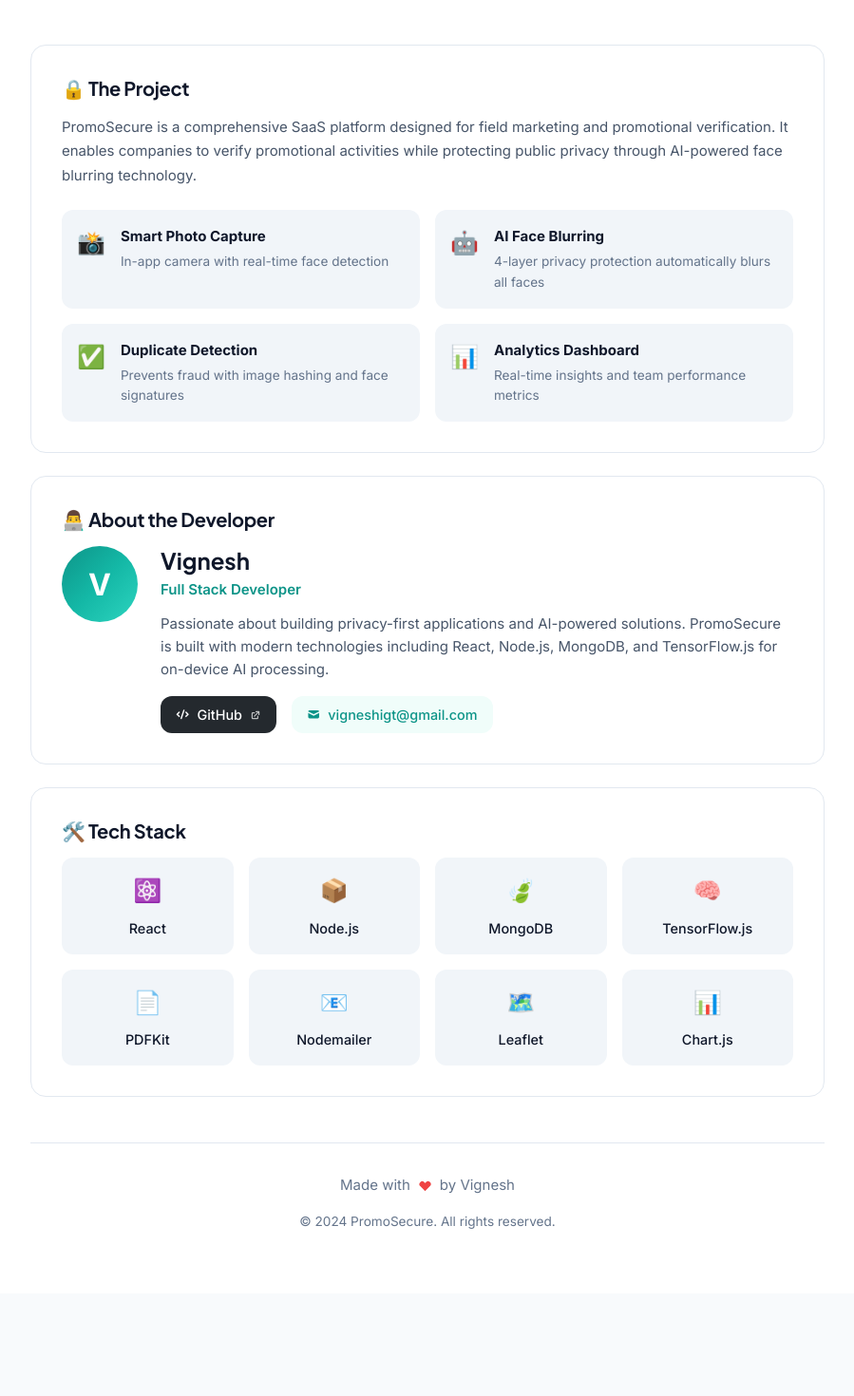
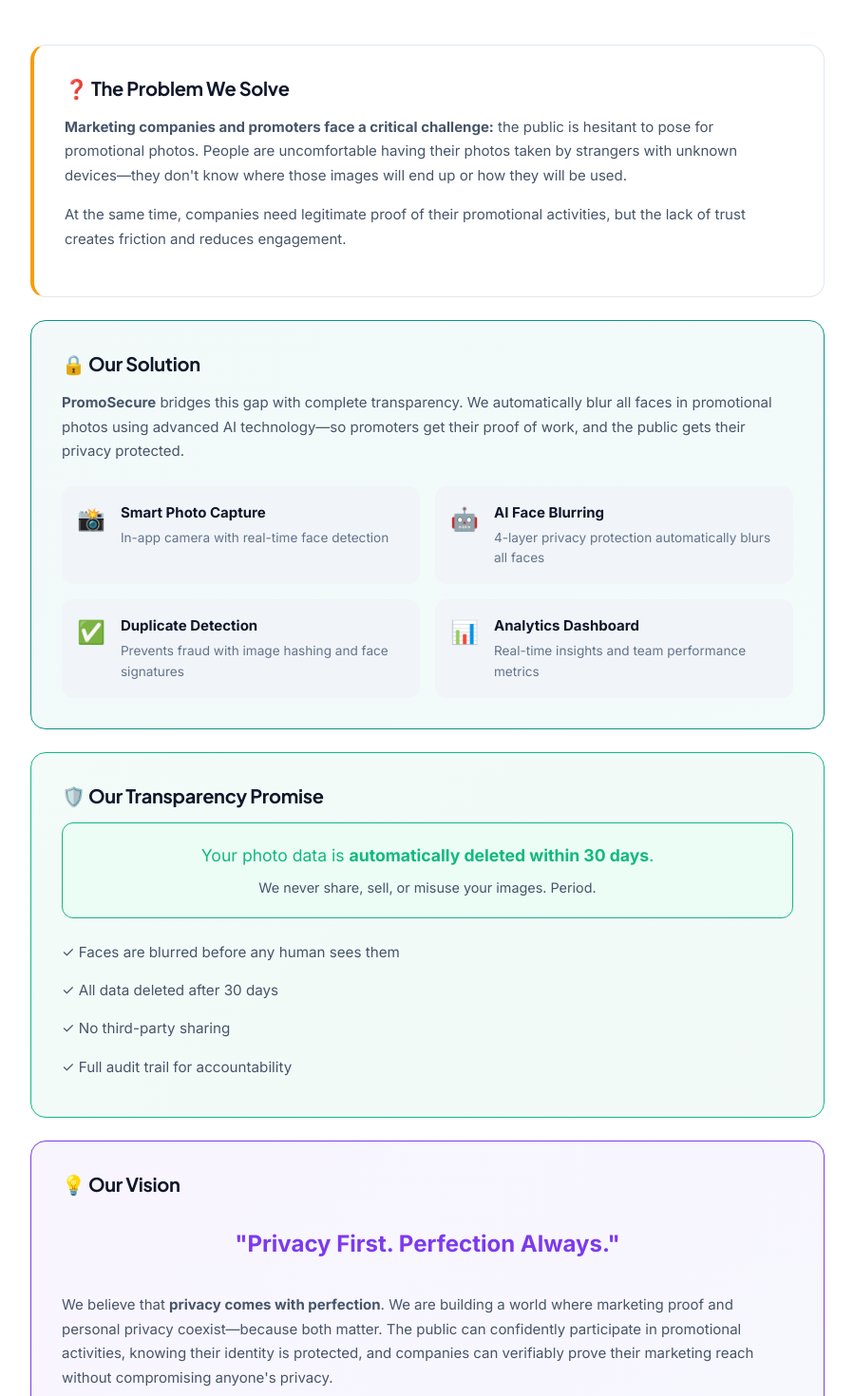
Before and after one commit to Vixcy300/PromoSecure-SaaS, a React (Vite) app in the folder client/: page /about in a window 1280 px wide. Shown: the part 260-1730 px from the top of the page at 95% size, without its empty margins (190-1089 px from the left). Before the commit the page ends 1622 px from the top, so only its background shows below. Built offline with nearby package versions, Linux system fonts and the light colour scheme; no server answers.

Commit message:
feat: Mobile logout dropdown, updated About page with privacy mission

```diff
--- a/client/src/components/Layout.jsx
+++ b/client/src/components/Layout.jsx
@@ -23,6 +23,7 @@ const Layout = () => {
   const { user, logout } = useAuth();
   const navigate = useNavigate();
   const [sidebarOpen, setSidebarOpen] = useState(false);
+  const [showMobileMenu, setShowMobileMenu] = useState(false);
 
   const handleLogout = () => {
     logout();
@@ -81,8 +82,34 @@ const Layout = () => {
           <span className="logo-icon">🔒</span>
           <span className="logo-text">PromoSecure</span>
         </div>
-        <div className="mobile-avatar" style={{ background: badge.gradient }}>
-          {user?.name?.[0]?.toUpperCase() || 'U'}
+        <div className="mobile-user-menu">
+          <button
+            className="mobile-avatar-btn"
+            onClick={() => setShowMobileMenu(!showMobileMenu)}
+            style={{ background: badge.gradient }}
+          >
+            {user?.name?.[0]?.toUpperCase() || 'U'}
+          </button>
+          {showMobileMenu && (
+            <>
+              <div className="mobile-menu-overlay" onClick={() => setShowMobileMenu(false)} />
+              <div className="mobile-dropdown">
+                <div className="mobile-dropdown-header">
+                  <span className="dropdown-name">{user?.name}</span>
+                  <span className="dropdown-role">{badge.label}</span>
+                </div>
+                <NavLink to="/about" className="dropdown-item" onClick={() => setShowMobileMenu(false)}>
+                  <HiQuestionMarkCircle /> About Us
+                </NavLink>
+                <NavLink to="/privacy" className="dropdown-item" onClick={() => setShowMobileMenu(false)}>
+                  <HiDocumentText /> Privacy Policy
+                </NavLink>
+                <button className="dropdown-item logout" onClick={handleLogout}>
+                  <HiLogout /> Logout
+                </button>
+              </div>
+            </>
+          )}
         </div>
       </header>
 
@@ -402,6 +429,82 @@ const Layout = () => {
             padding-top: 60px;
           }
         }
+
+        /* Mobile User Menu */
+        .mobile-user-menu {
+          position: relative;
+        }
+
+        .mobile-avatar-btn {
+          width: 38px;
+          height: 38px;
+          border-radius: 50%;
+          border: none;
+          color: white;
+          font-weight: 600;
+          font-size: 1rem;
+          cursor: pointer;
+        }
+
+        .mobile-menu-overlay {
+          position: fixed;
+          inset: 0;
+          z-index: 998;
+        }
+
+        .mobile-dropdown {
+          position: absolute;
+          top: calc(100% + 8px);
+          right: 0;
+          width: 200px;
+          background: var(--bg-card);
+          border: 1px solid var(--border-color);
+          border-radius: var(--radius-lg);
+          box-shadow: var(--shadow-lg);
+          z-index: 999;
+          overflow: hidden;
+        }
+
+        .mobile-dropdown-header {
+          padding: 12px 16px;
+          border-bottom: 1px solid var(--border-color);
+          display: flex;
+          flex-direction: column;
+        }
+
+        .dropdown-name {
+          font-weight: 600;
+          font-size: 0.95rem;
+        }
+
+        .dropdown-role {
+          font-size: 0.75rem;
+          color: var(--text-muted);
+        }
+
+        .dropdown-item {
+          display: flex;
+          align-items: center;
+          gap: 10px;
+          padding: 12px 16px;
+          width: 100%;
+          border: none;
+          background: none;
+          color: var(--text-secondary);
+          font-size: 0.9rem;
+          cursor: pointer;
+          text-decoration: none;
+          transition: background 0.2s;
+        }
+
+        .dropdown-item:hover {
+          background: var(--bg-tertiary);
+        }
+
+        .dropdown-item.logout {
+          color: var(--error);
+          border-top: 1px solid var(--border-color);
+        }
       `}</style>
     </div>
   );
--- a/client/src/pages/About.jsx
+++ b/client/src/pages/About.jsx
@@ -24,13 +24,28 @@ const About = () => {
                 </div>
 
                 <div className="about-content">
-                    {/* Project Info */}
-                    <section className="about-section">
-                        <h2>🔒 The Project</h2>
+                    {/* The Problem We Solve */}
+                    <section className="about-section problem-section">
+                        <h2>❓ The Problem We Solve</h2>
                         <p>
-                            PromoSecure is a comprehensive SaaS platform designed for field marketing and promotional
-                            verification. It enables companies to verify promotional activities while protecting
-                            public privacy through AI-powered face blurring technology.
+                            <strong>Marketing companies and promoters face a critical challenge:</strong> the public is
+                            hesitant to pose for promotional photos. People are uncomfortable having their photos taken
+                            by strangers with unknown devices—they don't know where those images will end up or how
+                            they will be used.
+                        </p>
+                        <p>
+                            At the same time, companies need legitimate proof of their promotional activities,
+                            but the lack of trust creates friction and reduces engagement.
+                        </p>
+                    </section>
+
+                    {/* Our Solution */}
+                    <section className="about-section solution-section">
+                        <h2>🔒 Our Solution</h2>
+                        <p>
+                            <strong>PromoSecure</strong> bridges this gap with complete transparency. We automatically
+                            blur all faces in promotional photos using advanced AI technology—so promoters get their
+                            proof of work, and the public gets their privacy protected.
                         </p>
                         <div className="feature-list">
                             <div className="feature-item">
@@ -62,6 +77,40 @@ const About = () => {
                                 </div>
                             </div>
                         </div>
+                    </section>
+
+                    {/* Transparency Promise */}
+                    <section className="about-section transparency-section">
+                        <h2>🛡️ Our Transparency Promise</h2>
+                        <div className="promise-card">
+                            <p className="promise-main">
+                                Your photo data is <strong>automatically deleted within 30 days</strong>.
+                            </p>
+                            <p className="promise-sub">
+                                We never share, sell, or misuse your images. Period.
+                            </p>
+                        </div>
+                        <ul className="promise-list">
+                            <li>✓ Faces are blurred before any human sees them</li>
+                            <li>✓ All data deleted after 30 days</li>
+                            <li>✓ No third-party sharing</li>
+                            <li>✓ Full audit trail for accountability</li>
+                        </ul>
+                    </section>
+
+                    {/* Our Vision */}
+                    <section className="about-section vision-section">
+                        <h2>💡 Our Vision</h2>
+                        <blockquote className="vision-quote">
+                            "Privacy First. Perfection Always."
+                        </blockquote>
+                        <p>
+                            We believe that <strong>privacy comes with perfection</strong>. We are building a world
+                            where marketing proof and personal privacy coexist—because both matter. The public
+                            can confidently participate in promotional activities, knowing their identity is
+                            protected, and companies can verifiably prove their marketing reach without
+                            compromising anyone's privacy.
+                        </p>
                     </section>
 
                     {/* Developer Info */}
@@ -381,6 +430,69 @@ const About = () => {
                     margin-top: 0.5rem;
                 }
 
+                /* New Section Styles */
+                .problem-section {
+                    border-left: 4px solid var(--warning);
+                }
+
+                .solution-section {
+                    background: linear-gradient(135deg, rgba(13, 148, 136, 0.05), rgba(20, 184, 166, 0.05));
+                    border-color: var(--brand-primary);
+                }
+
+                .transparency-section {
+                    background: linear-gradient(135deg, rgba(16, 185, 129, 0.05), rgba(5, 150, 105, 0.05));
+                    border-color: var(--success);
+                }
+
+                .vision-section {
+                    background: linear-gradient(135deg, rgba(124, 58, 237, 0.05), rgba(99, 102, 241, 0.05));
+                    border-color: #7c3aed;
+                }
+
+                .promise-card {
+                    background: var(--success-bg);
+                    border: 1px solid var(--success);
+                    border-radius: var(--radius-lg);
+                    padding: 1.25rem;
+                    margin: 1rem 0;
+                    text-align: center;
+                }
+
+                .promise-main {
+                    color: var(--success);
+                    font-size: 1.1rem;
+                    margin-bottom: 0.5rem;
+                }
+
+                .promise-sub {
+                    color: var(--text-secondary);
+                    font-size: 0.9rem;
+                    margin: 0;
+                }
+
+                .promise-list {
+                    list-style: none;
+                    padding: 0;
+                    margin: 1rem 0 0;
+                }
+
+                .promise-list li {
+                    padding: 0.5rem 0;
+                    color: var(--text-secondary);
+                    font-size: 0.95rem;
+                }
+
+                .vision-quote {
+                    font-size: 1.5rem;
+                    font-weight: 700;
+                    text-align: center;
+                    color: #7c3aed;
+                    border: none;
+                    padding: 1rem 0;
+                    margin: 0 0 1rem;
+                }
+
                 @media (max-width: 768px) {
                     .feature-list, .tech-grid {
                         grid-template-columns: repeat(2, 1fr);
```
